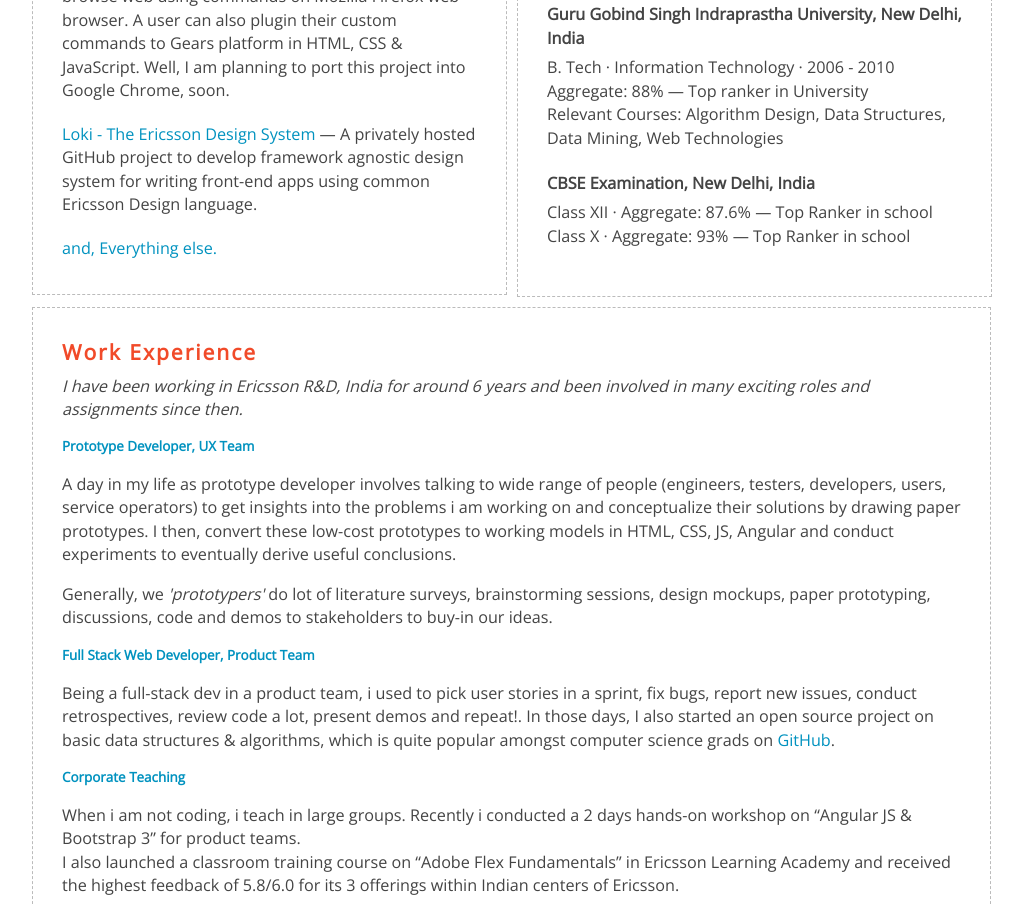
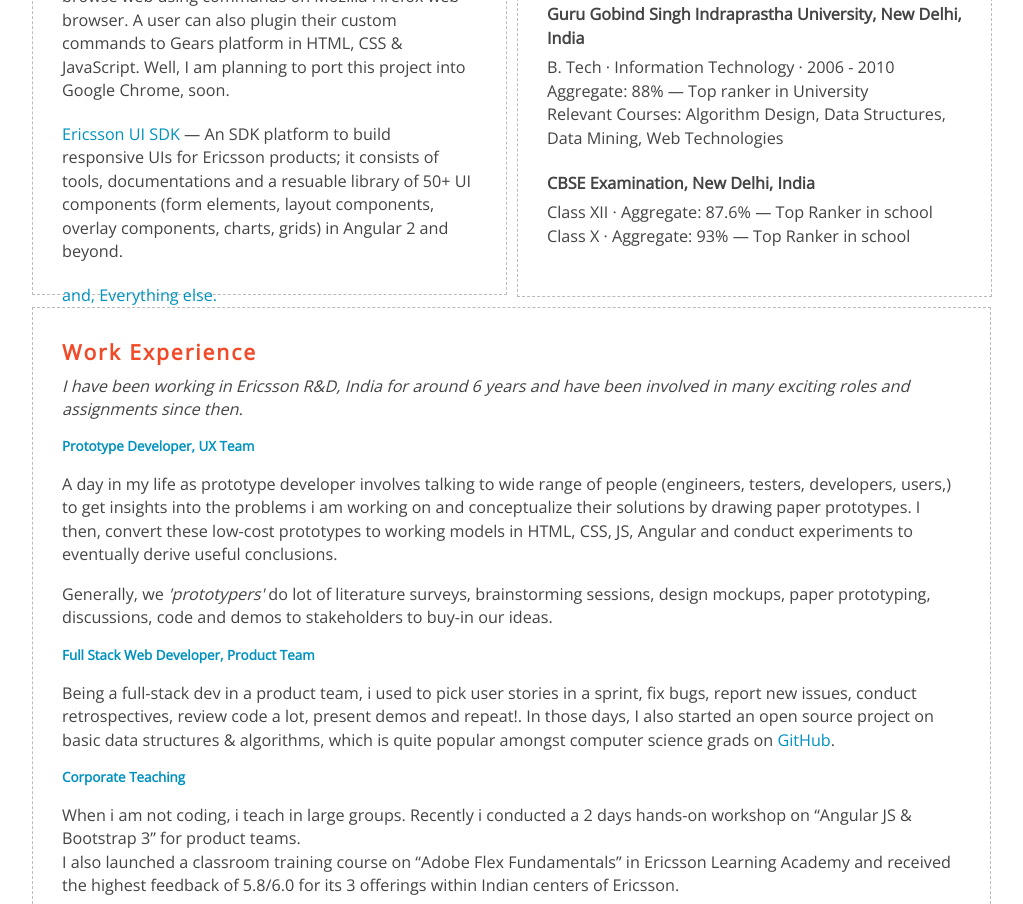
Before and after one commit to ashish-chopra/ashish-chopra.github.io, a website: page index.html in a window 1280 px wide. Shown: the part 579-1483 px from the top of the page, without its empty margins (108-1131 px from the left). Drawn offline with nearby package versions, Linux system fonts and the light colour scheme.

Commit message:
loki removed. I am not part of it.

```diff
--- a/index.html
+++ b/index.html
@@ -62,8 +62,8 @@
                             Chrome, soon.
                         </li>
                         <li id="project-loki">
-                            <a href="https://github.com/ericsson-innovate/" target="_blank" class="link">Loki - The Ericsson Design System</a>                            — A privately hosted GitHub project to develop framework agnostic design system for writing front-end
-                            apps using common Ericsson Design language.
+                            <a class="link">Ericsson UI SDK</a> —
+                             An SDK platform to build responsive UIs for Ericsson products; it consists of tools, documentations and a resuable library of 50+ UI components (form elements, layout components, overlay components, charts, grids) in Angular 2 and beyond.
                         </li>
                         <li>
                             <a href="https://github.com/ashish-chopra" target="_blank" class="link">and, Everything else.</a>
@@ -113,14 +113,14 @@
             <section class="column full-column">
                 <h3 class="column-heading">Work Experience</h3>
                 <div class="column-body">
-                    <em>I have been working in Ericsson R&amp;D, India for around 6 years and been involved in many exciting roles and assignments since then.</em>
+                    <em>I have been working in Ericsson R&amp;D, India for around 6 years and have been involved in many exciting roles and assignments since then.</em>
                     <div>
                         <h5 class="link">Prototype Developer, UX Team</h5>
                         <p>
-                            A day in my life as prototype developer involves talking to wide range of people (engineers, testers, developers, users,
-                            service operators) to get insights into the problems i am working on and conceptualize their
-                            solutions by drawing paper prototypes. I then, convert these low-cost prototypes to working models
-                            in HTML, CSS, JS, Angular and conduct experiments to eventually derive useful conclusions.
+                            A day in my life as prototype developer involves talking to wide range of people (engineers, testers, developers, users,)
+                            to get insights into the problems i am working on and conceptualize their solutions by drawing
+                            paper prototypes. I then, convert these low-cost prototypes to working models in HTML, CSS, JS,
+                            Angular and conduct experiments to eventually derive useful conclusions.
                         </p>
                         <p>
                             Generally, we <em>'prototypers'</em> do lot of literature surveys, brainstorming sessions, design
@@ -156,7 +156,7 @@
                     </p>
                     <p>
                         And, when i do not get such opportunities, i love being taught. I participate in many technology and non-technology courses
-                        online on Coursera, Udacity, Udemy and lunch time hobbyist courses on Skillshare.
+                        online on Coursera, Udacity, Udemy and lunch-time hobbyist courses on Skillshare.
                     </p>
                     <p>
                         At present, i am doing a certification in
@@ -333,8 +333,9 @@
                                 we teach 150+ kids from slums.
                             </li>
                             <li>
-                                <span class="link">2015-2016  &raquo;</span> Organised <b>Hackathon 4, 5</b> event in Ericsson R&amp;D India. And, In <a class="link" href="https://hackathon5.firebaseapp.com/" target="_blank">Hackathon 5</a> I suggested and
-                                implemented <b>Idea Desk</b> theme for demonstration of ideas of participating teams. This theme received outstanding feedback from judges and audience both.
+                                <span class="link">2015-2016  &raquo;</span> Organised <b>Hackathon 4, 5</b> event in Ericsson
+                                R&amp;D India. And, In <a class="link" href="https://hackathon5.firebaseapp.com/" target="_blank">Hackathon 5</a>                                I suggested and implemented <b>Idea Desk</b> theme for demonstration of ideas of participating
+                                teams. This theme received outstanding feedback from judges and audience both.
                             </li>
                             <li>
                                 <span class="link">2011-2016  &raquo;</span> Received <b>Power &amp; Ace Award</b> annually
@@ -371,14 +372,13 @@
     <script>
         (function (i, s, o, g, r, a, m) {
             i['GoogleAnalyticsObject'] = r; i[r] = i[r] || function () {
-            (i[r].q = i[r].q || []).push(arguments)
-        }, i[r].l = 1 * new Date(); a = s.createElement(o),
-            m = s.getElementsByTagName(o)[0]; a.async = 1; a.src = g; m.parentNode.insertBefore(a, m)
+                (i[r].q = i[r].q || []).push(arguments)
+            }, i[r].l = 1 * new Date(); a = s.createElement(o),
+                m = s.getElementsByTagName(o)[0]; a.async = 1; a.src = g; m.parentNode.insertBefore(a, m)
         })(window, document, 'script', 'https://www.google-analytics.com/analytics.js', 'ga');
 
         ga('create', 'UA-92401919-1', 'auto');
         ga('send', 'pageview');
-
     </script>
 </body>
 
```
